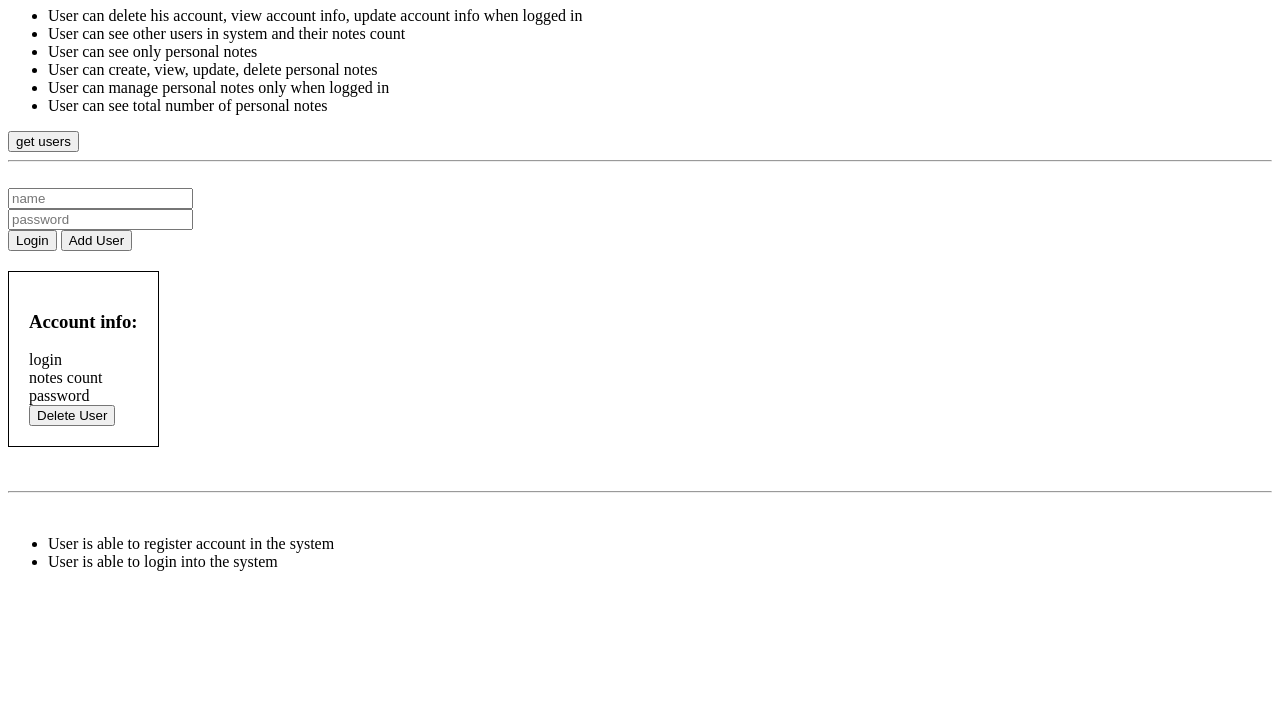
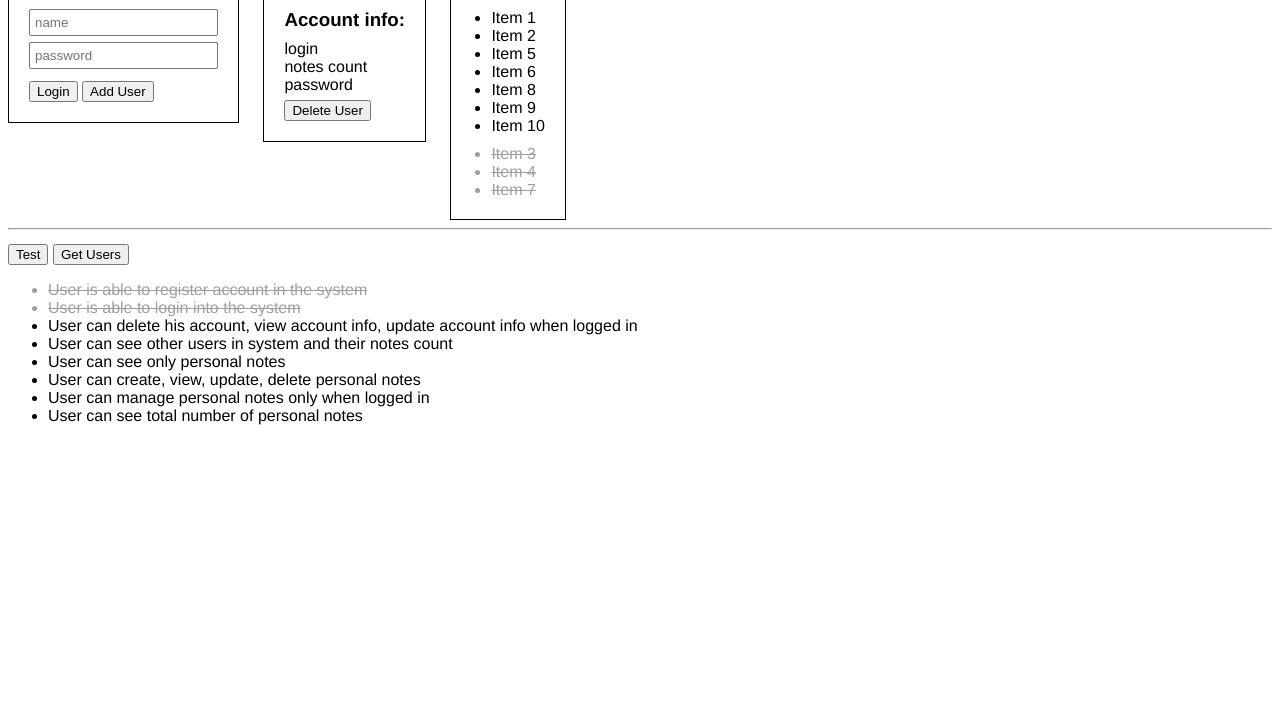
Before and after one commit to olixbtw/node-list-app, a website: page _build/index.html in a window 1280 px wide. Shown: the part 73-800 px from the top of the page. Drawn offline with Linux system fonts and the light colour scheme.

Commit message:
updated ui

```diff
--- a/_build/index.html
+++ b/_build/index.html
@@ -10,7 +10,51 @@
 
 <body>
   <h1>ToDo List</h1>
+
+  <div class="login-tab">
+    <input id="login_name" type="text" placeholder="name">
+    <input id="login_pass" type="password" placeholder="password">
+
+    <button onclick="logIn()">Login</button>
+    <button onclick="addUser()">Add User</button>
+  </div>
+
+  <div class="logged_info-tab">
+    <div id="loginStatus"></div>
+    <h3>Account info:</h3>
+    login
+    <br>
+    notes count
+    <br>
+    password
+    <br>
+
+    <button onclick="deleteUser()">Delete User</button>
+  </div>
+
+  <div class="logged_list-tab">
+    <ul>
+      <li>Item 1</li>
+      <li>Item 2</li>
+      <li class=done>Item 3</li>
+      <li class=done>Item 4</li>
+      <li>Item 5</li>
+      <li>Item 6</li>
+      <li class=done>Item 7</li>
+      <li>Item 8</li>
+      <li>Item 9</li>
+      <li>Item 10</li>
+    </ul>
+  </div>
+
+  <hr>
+
+  <button onclick="test()">Test</button>
+  <button onclick="getUsers()">Get Users</button>
+
   <ul>
+    <li class=done>User is able to register account in the system</li>
+    <li class=done>User is able to login into the system</li>
     <li>User can delete his account, view account info, update account info when logged in</li>
     <li>User can see other users in system and their notes count</li>
     <li>User can see only personal notes</li>
@@ -19,99 +63,15 @@
     <li>User can see total number of personal notes</li>
   </ul>
 
-  <button onclick="getUsers()">get users</button>
-  <br>
-  <hr>
-  <br>
+  <link rel="stylesheet" href="styles.css">
+  <script src="scripts.js"></script>
 
+  <!-- bundle later -->
+  <script src="scripts/_new.js"></script>
+  <script src="scripts/_test.js"></script>
 
-  <input id="login_name" type="text" placeholder="name">
-  <br>
-  <input id="login_pass" type="password" placeholder="password">
-  <br>
-  <button onclick="logIn()">Login</button>
-  <button onclick="addUser()">Add User</button>
-
-  <div class="userpage">
-    <div id="loginStatus"></div>
-    <div class=logged>
-      <h3>Account info:</h3>
-      login <br>
-      notes count <br>
-      password <br>
-
-      <button onclick="deleteUser()">Delete User</button>
-    </div>
-  </div>
-
-  <script>
-    const addUser = () => {
-      let user = getNames();
-      fetch('/api/users', {
-        method: 'POST',
-        headers: { 'Content-Type': 'application/json' },
-        body: JSON.stringify({
-          username: user.username,
-          password: user.password
-        })
-      })
-        .then(res => res.json())
-        .then(data => { console.log(data) })
-        .catch(err => { console.log(err) })
-    }
-
-    const logIn = () => {
-      let user = getNames();
-
-      let query = '?'
-      query += 'username=' + user.username + '&'
-      query += 'password=' + user.password + '&'
-
-      fetch('/api/login' + query)
-        .then(res => res.json())
-        .then(data => { console.log(data) })
-        .catch(err => { console.log(err) })
-    }
-
-    const getUsers = () => {
-      fetch('/api/users')
-        .then(res => res.json())
-        .then(data => {
-          console.log(data)
-        })
-    }
-
-    const setStatus = () => {
-
-    }
-
-    statusBlock = document.getElementById('loginStatus')
-    const getNames = () => {
-      return {
-        username: document.getElementById('login_name').value,
-        password: document.getElementById('login_pass').value
-      }
-    }
-  </script>
-
-  <style>
-    .logged {
-      display: inline-block;
-      padding: 20px;
-      border: 1px solid black;
-      margin-top: 20px;
-    }
-  </style>
-
-  <br>
-  <br>
-  <hr>
-  <br>
-
-  <ul>
-    <li>User is able to register account in the system</li>
-    <li>User is able to login into the system</li>
-  </ul>
+  <script src="scripts/login.js"></script>
+  <script src="scripts/users.js"></script>
 
 </body>
 
--- /dev/null
+++ b/_build/scripts.js
@@ -0,0 +1,7 @@
+statusBlock = document.getElementById('loginStatus')
+const getNames = () => {
+  return {
+    username: document.getElementById('login_name').value,
+    password: document.getElementById('login_pass').value
+  }
+}
--- /dev/null
+++ b/_build/scripts/_new.js
@@ -0,0 +1,4 @@
+
+const setStatus = () => {
+
+}
--- /dev/null
+++ b/_build/scripts/_test.js
@@ -0,0 +1,5 @@
+const test = () => {
+  console.log('123')
+}
+
+document.designMode = "on"
--- /dev/null
+++ b/_build/scripts/login.js
@@ -0,0 +1,13 @@
+
+const logIn = () => {
+  let user = getNames();
+
+  let query = '?'
+  query += 'username=' + user.username + '&'
+  query += 'password=' + user.password + '&'
+
+  fetch('/api/login' + query)
+    .then(res => res.json())
+    .then(data => { console.log(data) })
+    .catch(err => { console.log(err) })
+}
--- /dev/null
+++ b/_build/scripts/users.js
@@ -0,0 +1,24 @@
+const addUser = () => {
+  let user = getNames();
+  fetch('/api/users', {
+    method: 'POST',
+    headers: { 'Content-Type': 'application/json' },
+    body: JSON.stringify({
+      username: user.username,
+      password: user.password
+    })
+  })
+    .then(res => res.json())
+    .then(data => { console.log(data) })
+    .catch(err => { console.log(err) })
+}
+
+
+const getUsers = () => {
+  fetch('/api/users')
+    .then(res => res.json())
+    .then(data => {
+      console.log(data)
+    })
+    .catch(err => { console.log(err) })
+}
--- /dev/null
+++ b/_build/styles.css
@@ -0,0 +1,47 @@
+:root {
+  font-family: helvetica, arial, sans-serif;
+}
+
+.login-tab,
+.logged_list-tab,
+.logged_info-tab {
+  display: inline-block;
+  vertical-align: top;
+  margin-right: 20px;
+  padding: 20px;
+  border: 1px solid black;
+}
+
+input {
+  margin-bottom: 6px;
+  display: block;
+  padding: 4px;
+}
+
+button {
+  margin-top: 6px;
+}
+
+h1,
+h2,
+h3 {
+  margin: 0 0 0.5em;
+}
+
+.logged_list-tab ul {
+  padding-left: 20px;
+  margin: 0;
+  display: flex;
+  flex-direction: column;
+  padding-bottom: 10px;
+}
+.logged_list-tab ul .done {
+  order: 1;
+  margin-top: 10px;
+  margin-bottom: -10px;
+}
+.logged_list-tab ul .done,
+ul .done {
+  text-decoration: line-through;
+  color: #9f9f9f;
+}
```
